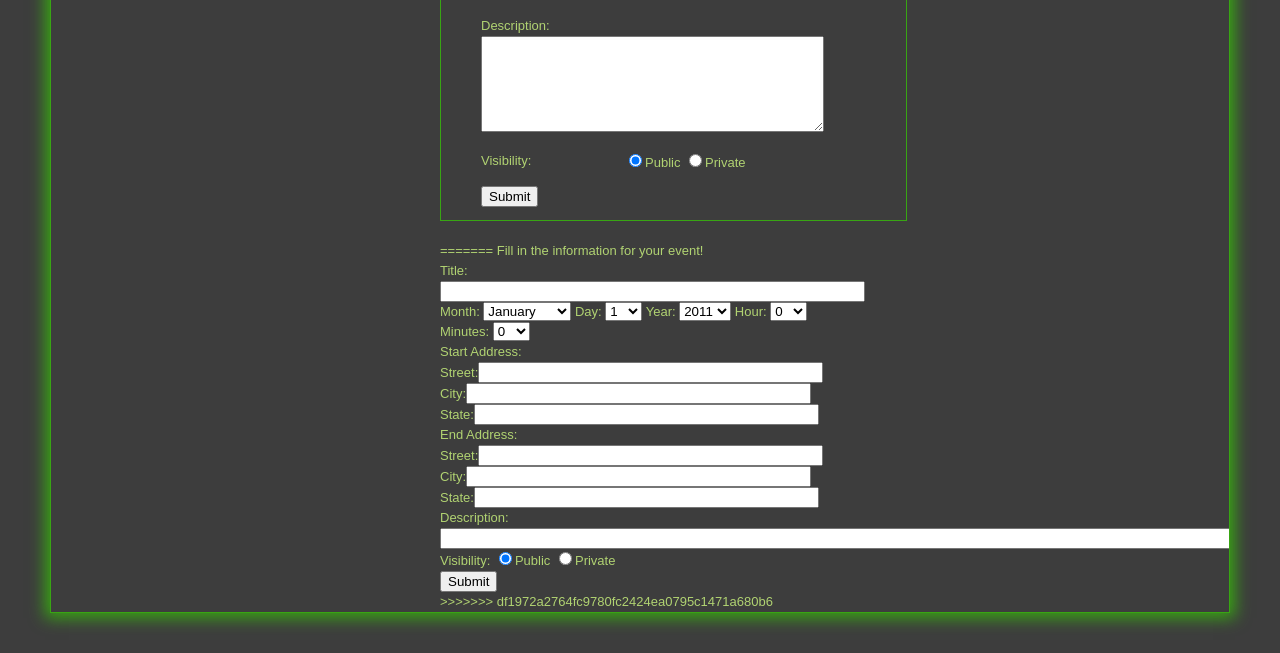
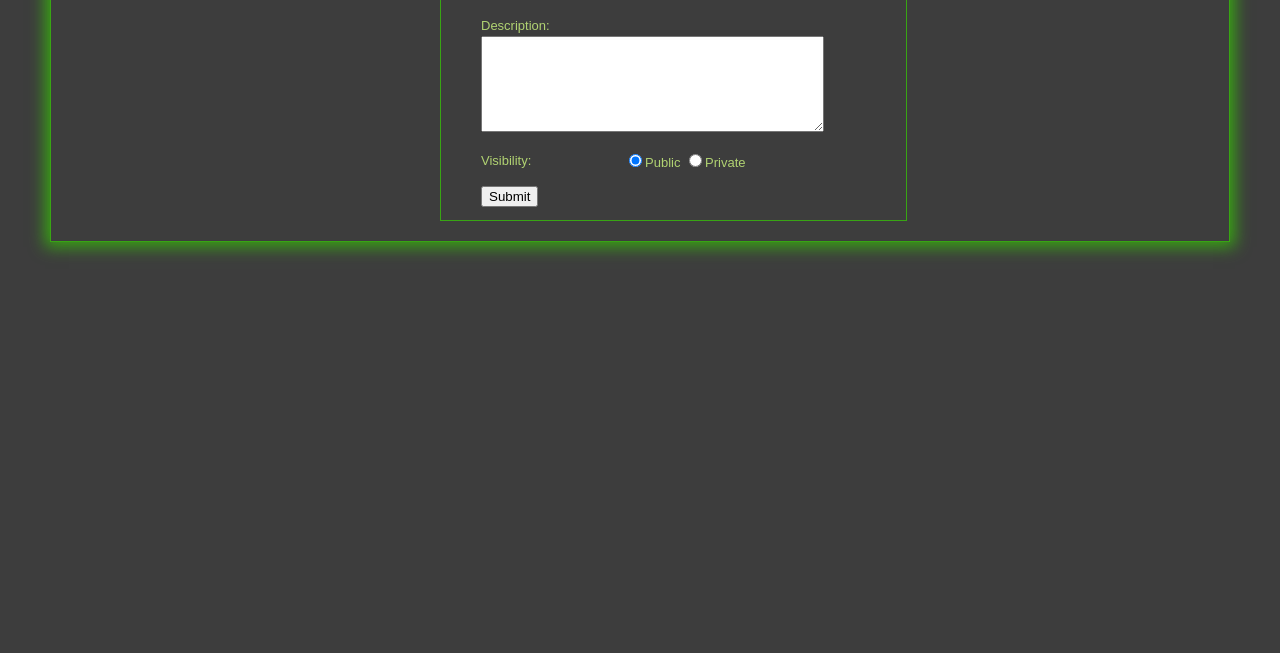
Before and after one commit to randonia/Carpoolamajig, a CodeIgniter app: template application/views/createEvent.php in a window 1280 px wide. Shown: the part 659-1312 px from the top of the page. After the commit the page ends 915 px from the top, so only its background shows below. Run offline with CodeIgniter, Linux system fonts and the light colour scheme; the template is opened without the code that fills it, so the values that code supplies are empty.

Commit message:
Fixed a mergy merge

```diff
--- a/application/views/createEvent.php
+++ b/application/views/createEvent.php
@@ -259,57 +259,6 @@
 				</ol>
 			</fieldset>
 		</form>
-=======
-		Fill in the information for your event!
-<form name="eventForm" method="post" onsubmit="return validate()" action="addEvent">
-       Title: <input type="text" name="eventTitle" size=50><br>
-       Month: <select name="dateMonth">
-       <option value="Jan">January</option>
-       <option value="Feb">February</option>
-       <option value="Mar">March</option>
-       <option value="Apr">April</option>
-       <option value="May">May</option>
-       <option value="Jun">June</option>
-       <option value="Jul">July</option>
-       <option value="Aug">August</option>
-       <option value="Sep">September</option>
-       <option value="Oct">October</option>
-       <option value="Nov">November</option>
-       <option value="Dec">December</option>
-       </select>
-       Day: <select name="dateDay"><?
-       for($i=1; $i<=31;$i++){
-           echo '<option value="' . $i . '">' . $i . "</option>\n";
-       }?>
-       </select>
-       Year: <select name="dateYear"><?
-       for($i=2011; $i<=2015;$i++){
-           echo '<option value="' . $i . '">' .$i . "</option>\n";
-       }?></select>
-		 Hour: <select name="dateHour"><?
-		 for($i=0; $i<=23; $i++){
-			  echo '<option value"' . $i . '">' . $i . "</option>\n";
-		 }?></select>
-		 Minutes: <select name="dateMin"><?
-		 for($i=0; $i<=55; $i+=5){
-			  echo '<option value"' . $i . '">' . $i . "</option>\n";
-		 }?></select><br>
-       Start Address: <br>
-				Street:<input type="text" name="startAddr" size=40><br>
-				City:<input type="text" name="startCity" size=40><br>
-				State:<input type="text" name="startState" size=40><br>
-       End Address:  <br>
-				Street:<input type="text" name="endAddr" size=40><br>
-				City:<input type="text" name="endCity" size=40><br>
-				State:<input type="text" name="endState" size=40><br>
-       <!-- THIS NEEDS A BIG TEXTBOX! -->
-	   <!-- There I fixed it. Probably. -->
-       Description: <input type="text" name="description" size=100 height=100><br>
-       Visibility: <input type="radio" name="vis" value="public" checked>Public</input> <input type="radio" name="vis" value="private">Private</input><br>
-
-       <input type="submit">
-</form>
->>>>>>> df1972a2764fc9780fc2424ea0795c1471a680b6
 	</div>
 </div>
 
```
